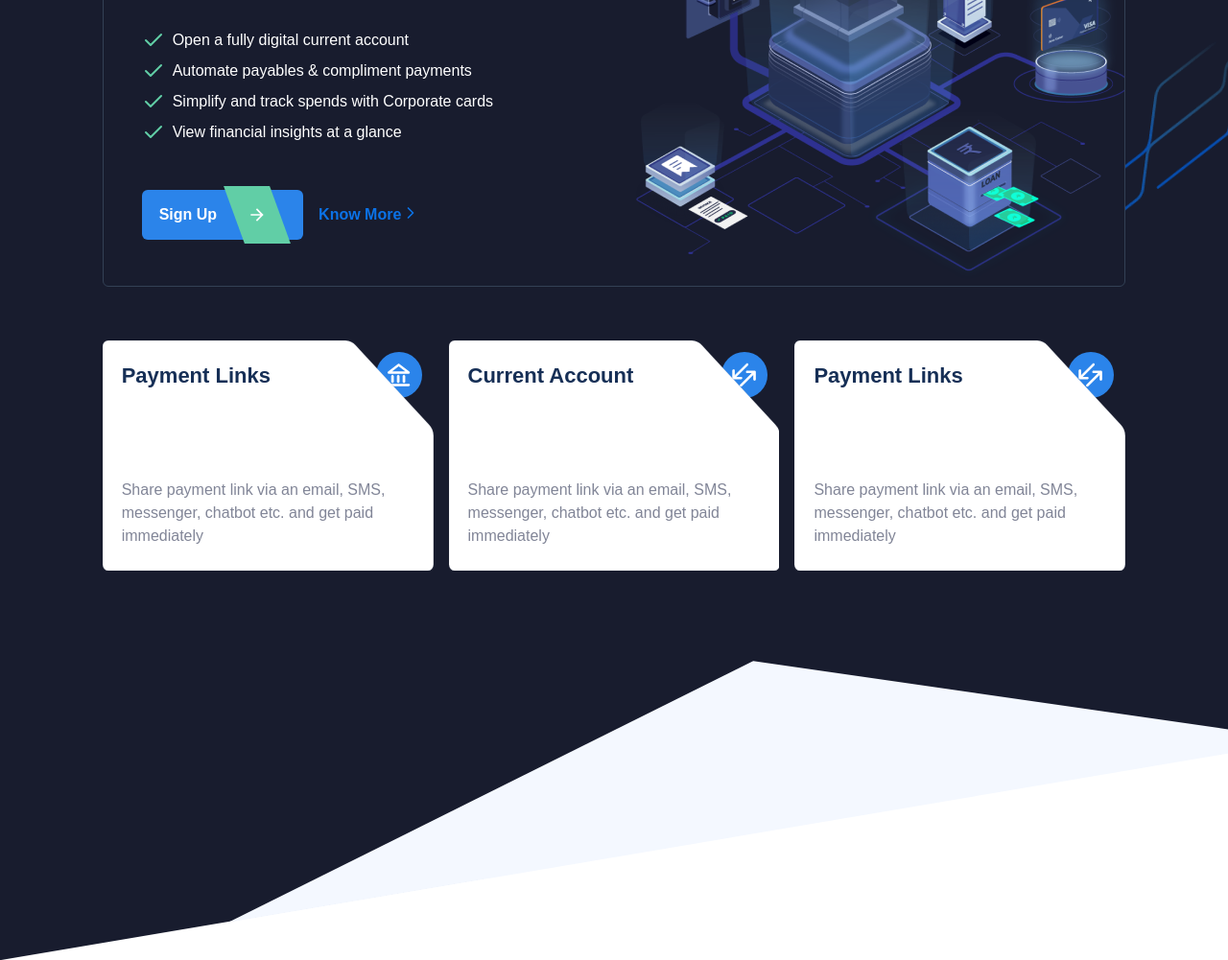
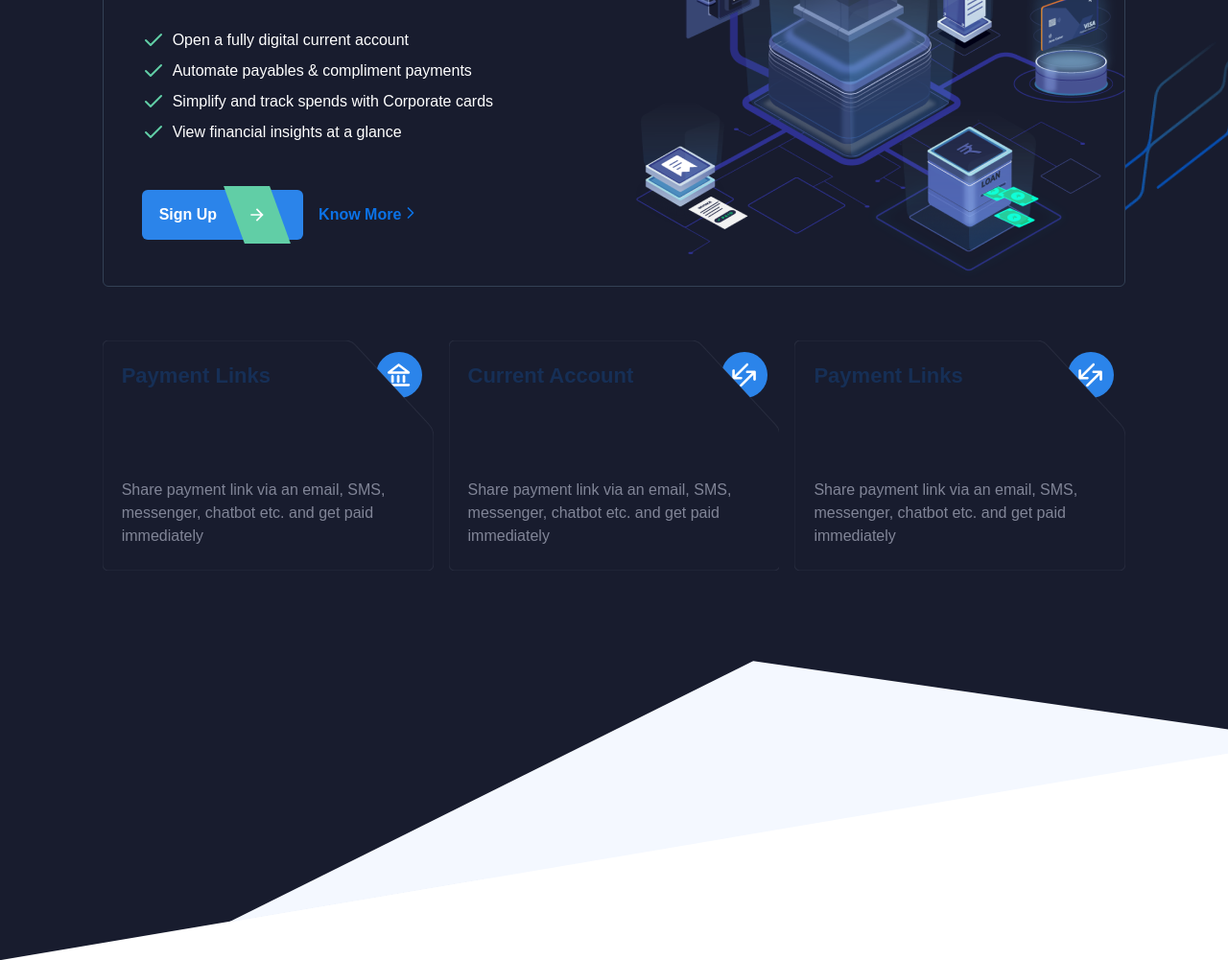
Before and after one commit to Akjain24/Razorpay-clone, a website built with Vite: page index.html in a window 1280 px wide. Shown: the part 2430-3431 px from the top of the page at 96% size. Built offline with nearby package versions, Linux system fonts and the light colour scheme.

Commit message:
Color for card resolved

```diff
--- a/index.html
+++ b/index.html
@@ -511,10 +511,6 @@
                     </div>
                 </div>
             </div>
-
-
-
-
         </section>
 
         <!--Feature Section - 2-->
@@ -609,12 +605,12 @@
                     </div>
 
                     <!--Card Box-->
-                    <div class="grid grid-cols-3 w-full gap-4 my-14 ">
+                    <div class="grid grid-cols-3 w-full gap-4 my-14 bg-  ">
                         <!--Box 1-->
                         <div class="w-full min-h-[15rem] relative cursor-pointer">
                             <img src="./images/current-icon.svg" alt=""
                             class="bg-lightBlue absolute right-3 top-3 w-12 h-12 rounded-full z-[8]
-                            transition-all duration-200">
+                            transition-all duration-200 ">
                             <!--Box Shape-->
                             <svg
                                 viewBox="0 0 349.32501220703125 225"
@@ -635,7 +631,7 @@
                             h -337.32501220703125
                             a 6 6 0 0 1 -6 -6
                             z"
-                                fill="#fff"
+                                fill="#181c2e"
                           ></path>
                             </svg>
                             <!--Box content-->
@@ -688,7 +684,7 @@
                             h -337.32501220703125
                             a 6 6 0 0 1 -6 -6
                             z"
-                                fill="#fff"
+                                fill="#181c2e"
                           ></path>
                             </svg>
                             <!--Box content-->
@@ -741,7 +737,7 @@
                             h -337.32501220703125
                             a 6 6 0 0 1 -6 -6
                             z"
-                                fill="#fff"
+                                fill="#181c2e"
                           ></path>
                             </svg>
                             <!--Box content-->
```
